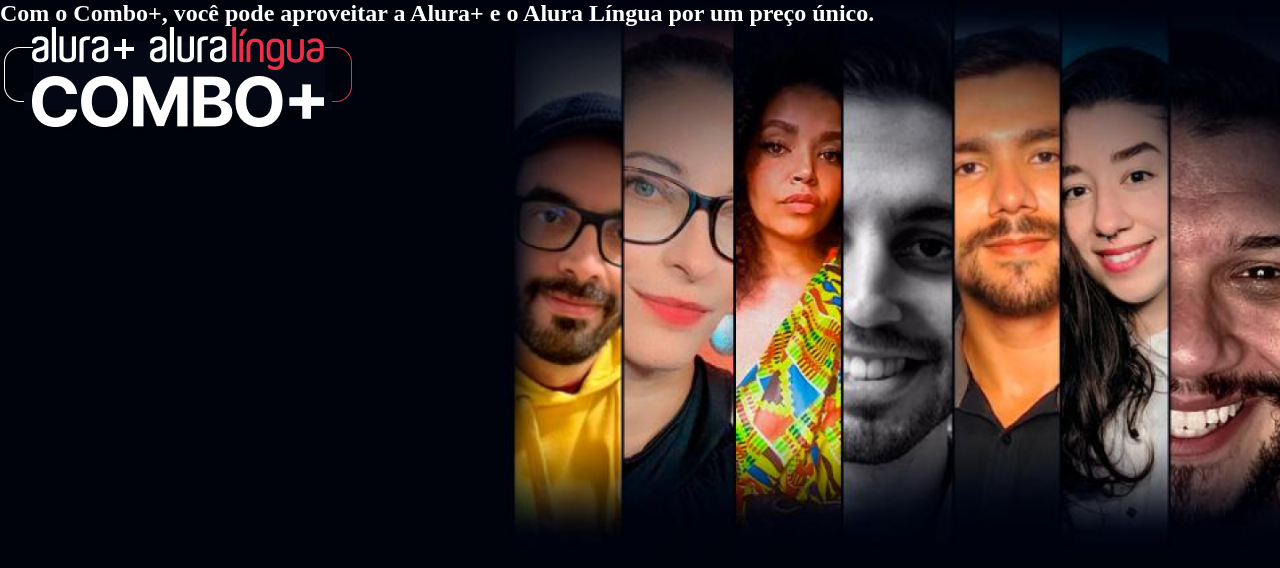
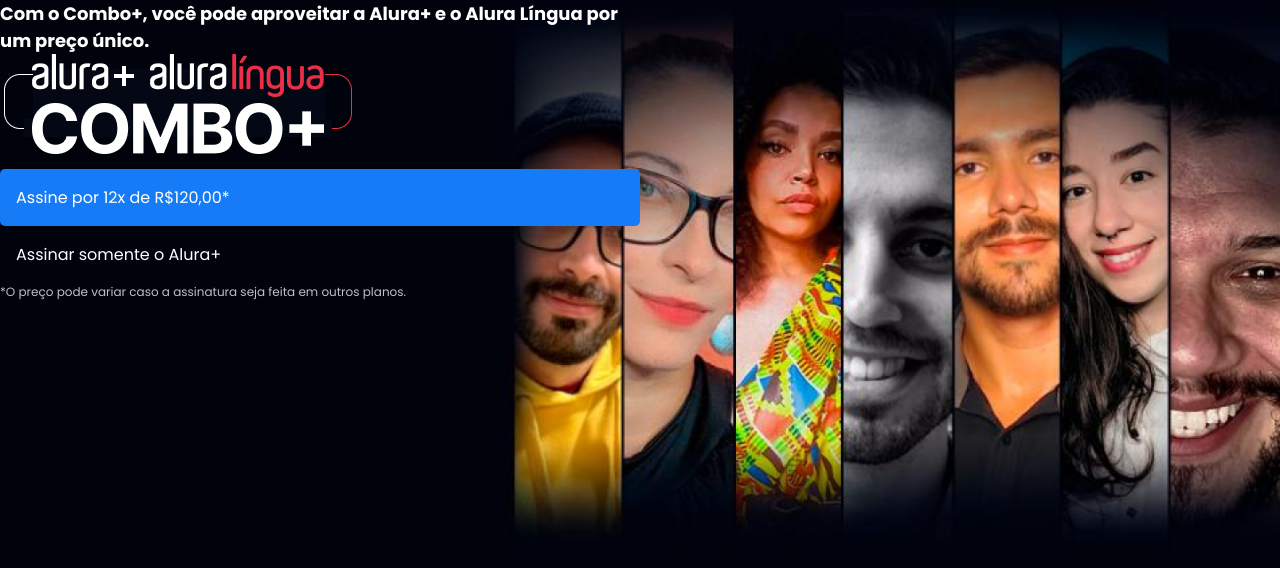
Before and after one commit to mikelyferreiradossantos/Alura_Plus, a plain HTML site: page index.html in a window 1280 px wide. Drawn offline with Linux system fonts and the light colour scheme.

Commit message:
Add files via upload

```diff
--- a/index.html
+++ b/index.html
@@ -6,11 +6,19 @@
     <meta name="viewport" content="width=device-width, initial-scale=1.0">
     <title>Alura Plus</title>
     <link rel="stylesheet" href="style.css">
+    <link rel="preconnect" href="https://fonts.googleapis.com">
+    <link rel="preconnect" href="https://fonts.gstatic.com" crossorigin>
+    <link href="https://fonts.googleapis.com/css2?family=Poppins:ital,wght@0,100;0,200;0,300;0,400;0,500;0,600;0,700;0,800;0,900;1,100;1,200;1,300;1,400;1,500;1,600;1,700;1,800;1,900&display=swap" rel="stylesheet">
 </head>
 <body>
    <section class="container principal">
-    <h1> Com o Combo+, você pode aproveitar a Alura+ e o Alura Língua por um preço único.</h1>
-     <img src="img/Combo.png" alt=" O combo+ é a junção do Alura+ e o Alura Língua.">
+    <div>
+      <h1 class="container__titulo"> Com o Combo+, você pode aproveitar a Alura+ e o Alura Língua por um preço único.</h1>
+      <img src="img/Combo.png" alt=" O combo+ é a junção do Alura+ e o Alura Língua.">
+       <a href="www.alura.com.br" class="container__botao">Assine por 12x de R$120,00*</a>
+       <a href="www.alura.com.br" class="container__botao botao_secundario" >Assinar somente o Alura+</a>
+       <p class="container__aviso">*O preço pode variar caso a assinatura seja feita em outros planos. </p>
+    </div>
    </section>
 </body>
 </html>
--- a/style.css
+++ b/style.css
@@ -3,11 +3,15 @@
     --cinza-secundario:#C0C0C0;
     --botao-azul: #167BF7;
     --cor-de-fundo: #00030C;
+    --fonte-principal: 'Poppins';
 }
 
 body{
     background-color: var(--cor-de-fundo);
     color:var(--branca-principal);
+    font-family: var(--fonte-principal);
+    font-size: 16px;
+    font-weight: 400;
 }
 
 *{
@@ -23,4 +27,29 @@ body{
 
 .container{
     height: 100vh;
+    display: grid;
+    grid-template-columns: 50% 50%;
 }
+
+.container__botao{
+    background-color: var(--botao-azul);
+    border-radius: 5px;
+    padding: 1em;
+    color: var(--branco-principal);
+    display: block;
+    text-decoration: none;
+}
+.botao_secundario{
+    background-color: transparent;
+    border: 2px solid var(--branco-principal);
+}
+
+.container__aviso{
+    font-size: 12px;
+    color: var(--cinza-secundario);
+}
+
+.container__titulo{
+    font-size: 18px;
+    font-weight: 700;
+}
```
